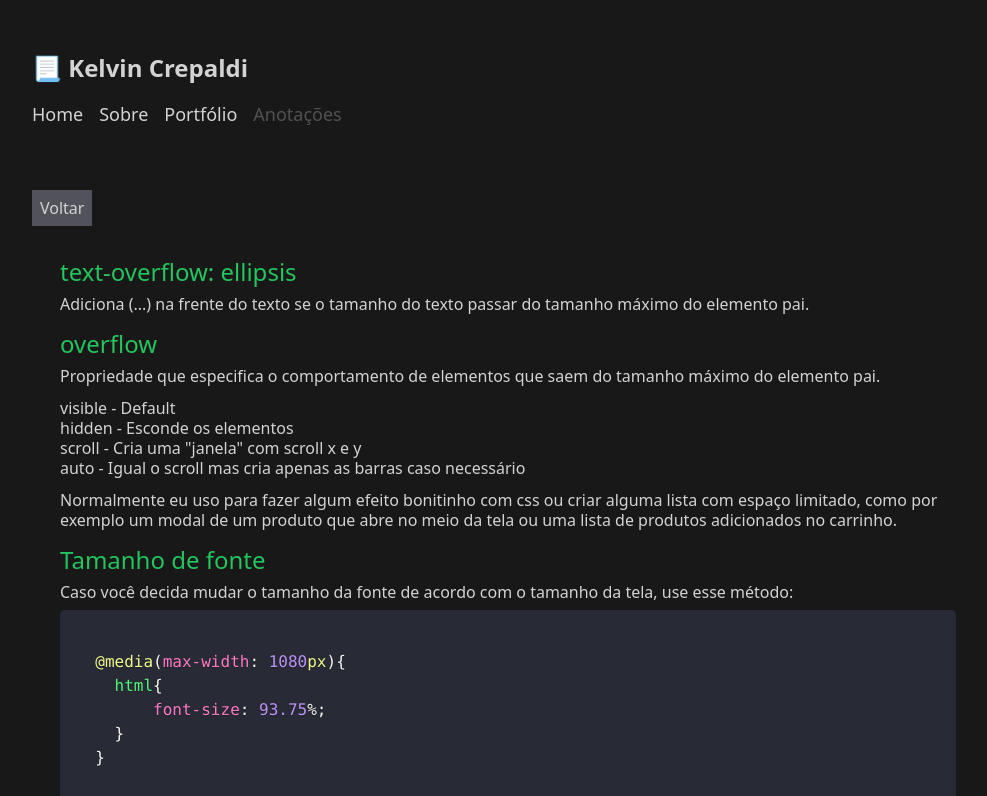
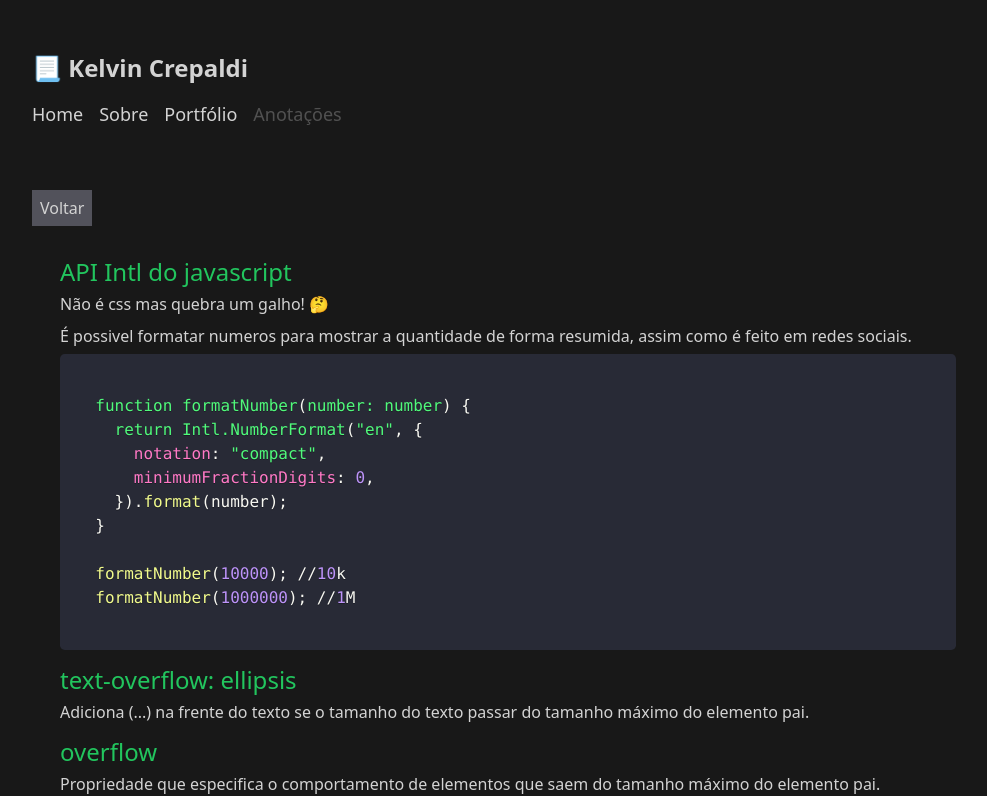
Before and after one commit to KelvinCrepaldi/kelvincrepaldiv2, a Next.js app: page /notes/cssadvanced in a window 1280 px wide. Shown: the top 796 px of the page, without its empty margins (136-1123 px from the left). Built offline with nearby package versions, Linux system fonts and the light colour scheme.

Commit message:
feat: add Intl to css note

```diff
--- a/src/pages/notes/cssadvanced.tsx
+++ b/src/pages/notes/cssadvanced.tsx
@@ -44,12 +44,35 @@ export default function TypescriptExpress() {
   }
   `;
 
+  const codeIntl = `
+  function formatNumber(number: number) {
+    return Intl.NumberFormat("en", {
+      notation: "compact",
+      minimumFractionDigits: 0,
+    }).format(number);
+  }
+
+  formatNumber(10000); //10k
+  formatNumber(1000000); //1M
+  `;
+
   return (
     <div className=" leading-5 ">
       <div className="flex justify-start ">
         <Link className="p-2 bg-zinc-600 my-4" href="/notes">
           Voltar
         </Link>
+      </div>
+      <div className="pl-2 m-5 space-y-3">
+        <h1 className="text-green-500">API Intl do javascript</h1>
+        <p>Não é css mas quebra um galho! 🤔</p>
+        <p>
+          É possivel formatar numeros para mostrar a quantidade de forma
+          resumida, assim como é feito em redes sociais.{" "}
+        </p>
+        <SyntaxHighlighter style={dracula} language="css">
+          {codeIntl}
+        </SyntaxHighlighter>
       </div>
       <div className="pl-2 m-5 space-y-3">
         <h1 className="text-green-500">text-overflow: ellipsis</h1>
```
